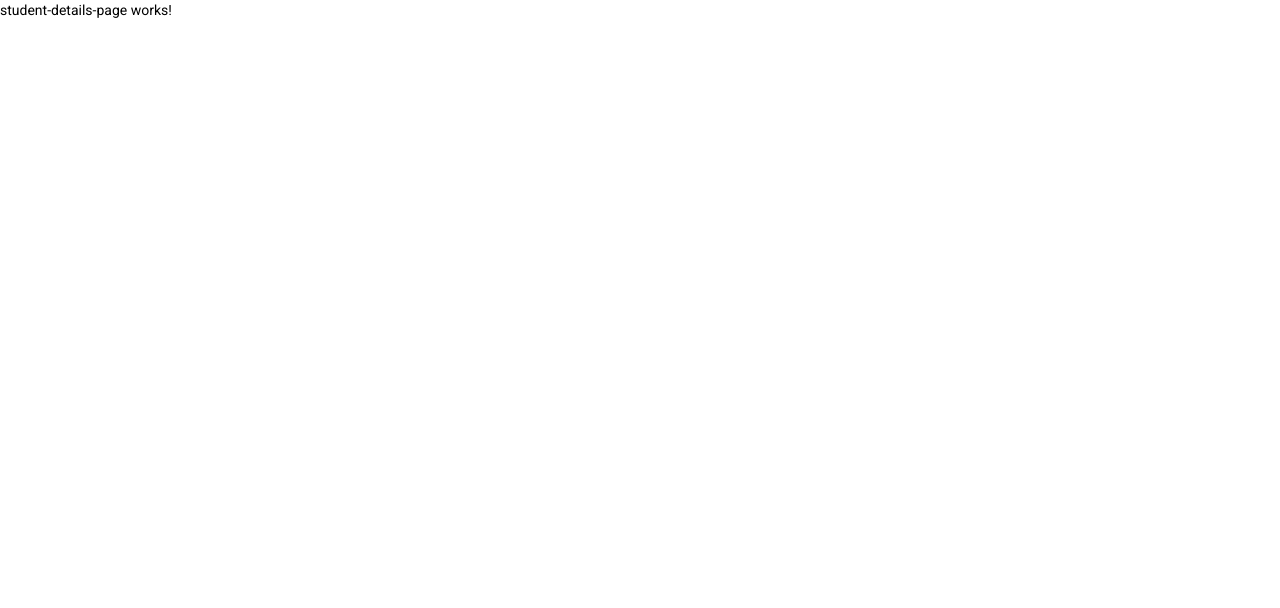
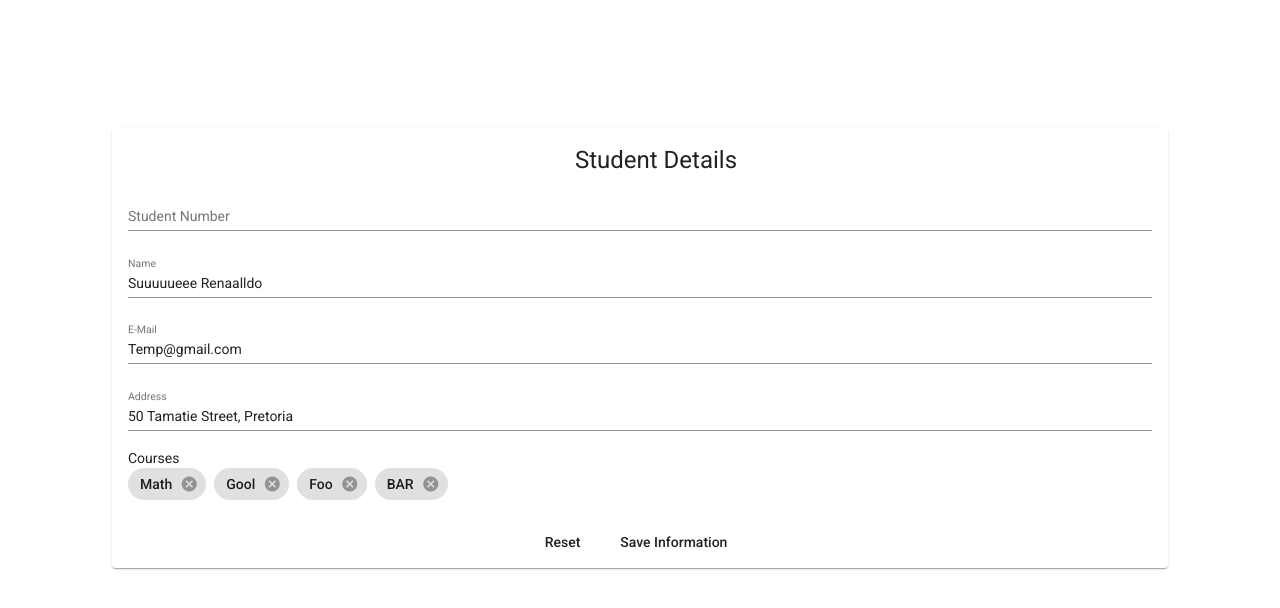
Before and after one commit to DeRavenS/PRG381_FrontEnd_Group3, an Angular app in the folder PRG381_FrontEnd_Group3/: page /students/details in a window 1280 px wide. Shown: the top 608 px of the page. Built offline with nearby package versions, Linux system fonts and the light colour scheme.

Commit message:
Added student details page

```diff
--- a/PRG381_FrontEnd_Group3/src/app/app.module.ts
+++ b/PRG381_FrontEnd_Group3/src/app/app.module.ts
@@ -8,7 +8,7 @@ import { StudentManagementService } from './services/student-browser/student-bro
 import { StudentManagementMockService } from './mock/mock-student-management-service/studentManagement-mock.service';
 import { StudentBrowserComponent } from './pages/student-browser/student-browser.component';
 
-import { ReactiveFormsModule } from '@angular/forms';
+import { ReactiveFormsModule,FormsModule } from '@angular/forms';
 
 import { MatFormFieldModule } from "@angular/material/form-field";
 import { MatInputModule } from "@angular/material/input";
@@ -66,7 +66,8 @@ import { StudentDetailsPageComponent } from './pages/student-details-page/studen
     MatBadgeModule,
     ReactiveFormsModule,
     MatDividerModule,
-    MatTooltipModule
+    MatTooltipModule,
+    FormsModule
   ],
   providers: [
     {provide: StudentManagementService,useClass: StudentManagementMockService},
--- a/PRG381_FrontEnd_Group3/src/app/mock/mock-student-management-service/studentManagement-mock.service.ts
+++ b/PRG381_FrontEnd_Group3/src/app/mock/mock-student-management-service/studentManagement-mock.service.ts
@@ -74,6 +74,6 @@ studentDetails(request: IStudentDetailsRequest): Observable<IDetialedStudent> {
 }
 
 updateStudent(request: IUpdateStudentRequest): Observable<Object> {
-    return of<object>()
+    return of<object>(request)
 }
 }
--- a/PRG381_FrontEnd_Group3/src/app/pages/student-details-page/student-details-page.component.css
+++ b/PRG381_FrontEnd_Group3/src/app/pages/student-details-page/student-details-page.component.css
@@ -0,0 +1,21 @@
+.jCentre {
+    justify-content: center;
+    text-align: center;
+}
+
+.wFull {
+    width: 100%;
+}
+
+.container {
+    min-width: fit-content;
+    max-width: 80%;
+    margin-left: auto;
+    margin-right: auto;
+    margin-top: 10%;
+    margin-bottom: auto;
+  }
+
+mat-form-field{
+    margin-top: 10px;
+}
--- a/PRG381_FrontEnd_Group3/src/app/pages/student-details-page/student-details-page.component.html
+++ b/PRG381_FrontEnd_Group3/src/app/pages/student-details-page/student-details-page.component.html
@@ -1 +1,33 @@
-<p>student-details-page works!</p>
+<mat-card class="container">
+    <mat-card-header class="jCentre">
+        <h1>Student Details</h1>
+    </mat-card-header>
+    <mat-card-content class="jCentre">
+        <mat-form-field class="wFull" >
+            <mat-label >Student Number</mat-label>
+            <input matInput [(ngModel)]="student.studentID">
+        </mat-form-field>
+        <mat-form-field class="wFull">
+            <mat-label>Name</mat-label>
+            <input matInput [(ngModel)]="student.studentName">
+        </mat-form-field>
+        <mat-form-field class="wFull">
+            <mat-label>E-Mail</mat-label>
+            <input matInput [(ngModel)]="student.studentEmail">
+        </mat-form-field>
+        <mat-form-field class="wFull">
+            <mat-label >Address</mat-label>
+            <input matInput [(ngModel)]="student.studentAddress">
+        </mat-form-field>
+        <div align="left">
+            <mat-label align="left">Courses</mat-label>
+            <mat-chip-list>
+                <mat-chip *ngFor="let course of student.courses" (removed)="removeChip(course)"> {{course}} <button matChipRemove><mat-icon>cancel</mat-icon></button></mat-chip>
+            </mat-chip-list>
+        </div>
+    </mat-card-content>
+    <mat-card-actions class="jCentre">
+        <button mat-button (click)="resetInfo()">Reset</button>
+        <button mat-button (click)="saveInfo(student)">Save Information</button>
+    </mat-card-actions>
+</mat-card>
--- a/PRG381_FrontEnd_Group3/src/app/pages/student-details-page/student-details-page.component.ts
+++ b/PRG381_FrontEnd_Group3/src/app/pages/student-details-page/student-details-page.component.ts
@@ -1,7 +1,7 @@
 import { Component, OnInit } from '@angular/core';
 import { ActivatedRoute, Route } from '@angular/router';
 import { IDetialedStudent } from 'src/app/models/student-interface';
-import { IStudentDetailsRequest, StudentManagementService } from 'src/app/services/student-browser/student-browser.service';
+import { IStudentDetailsRequest, IUpdateStudentRequest, StudentManagementService } from 'src/app/services/student-browser/student-browser.service';
 
 @Component({
   selector: 'app-student-details-page',
@@ -23,7 +23,6 @@ export class StudentDetailsPageComponent implements OnInit {
   constructor(private studentManagementService:StudentManagementService,private route: ActivatedRoute) { }
 
   ngOnInit(): void {
-    console.log(this.route)
     this.route.queryParams.subscribe(val=>{
       this.load({studentID:val["studentID"]});
       })
@@ -37,10 +36,30 @@ export class StudentDetailsPageComponent implements OnInit {
       if (val) {
         this.busy = false;
         this.student = val;
-        console.log(val);
+        console.log(this.student);
+        console.log(this.student.courses)
       }
 
     })
   }
 
+  saveInfo(student:IDetialedStudent){
+    let req:IUpdateStudentRequest={students:[student]}
+    this.studentManagementService.updateStudent(req).subscribe(val=>{
+      if (val) {
+        alert("Information successfully updated")// Temporary
+      }
+    })
+  }
+
+  resetInfo(){
+    this.route.queryParams.subscribe(val=>{
+      this.load({studentID:val["studentID"]});
+      })
+  }
+
+  removeChip(course:String){
+    this.student.courses.splice(this.student.courses.indexOf(course),1)
+  }
+
 }
```
